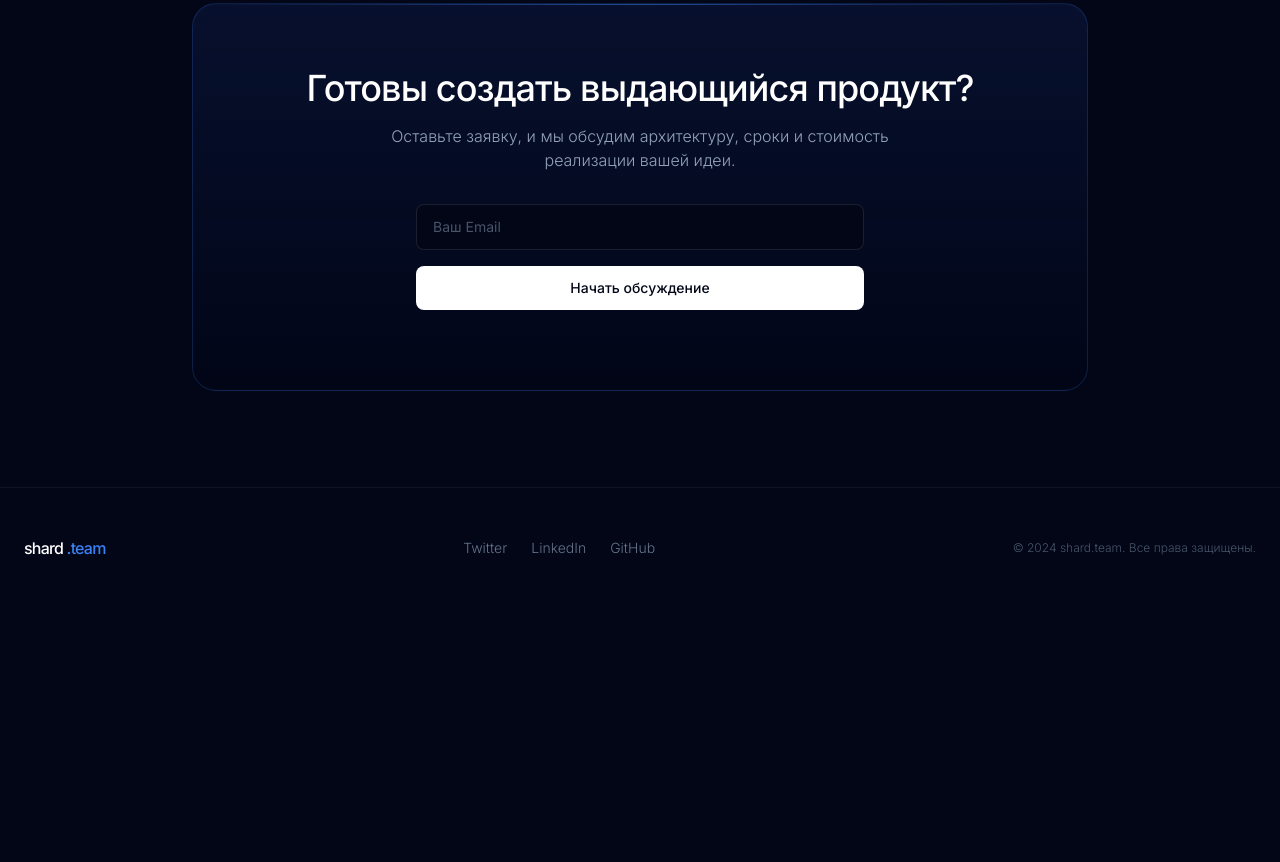
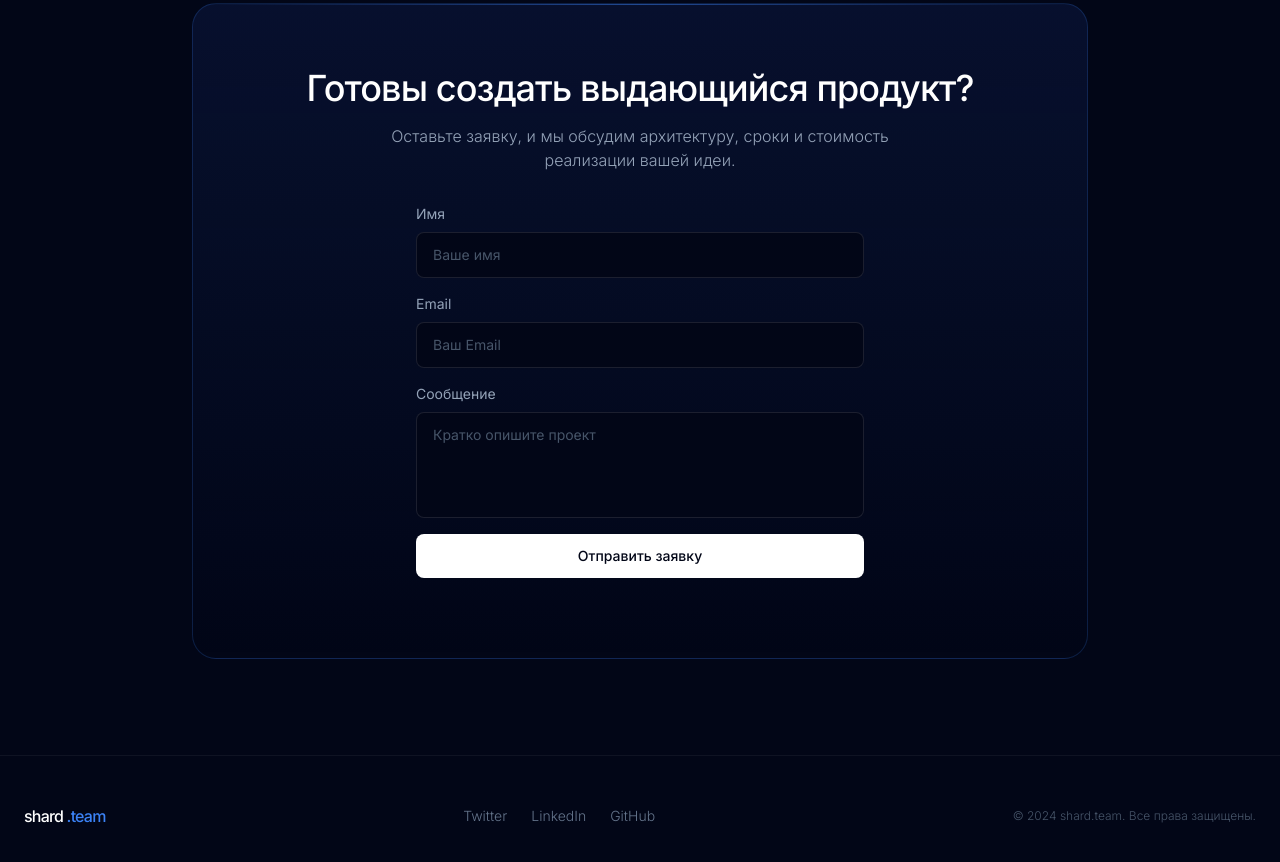
Before and after one commit to InzGIBA/shard.team, a plain HTML site: page index.html in a window 1280 px wide. Shown: the part 2903-3765 px from the top of the page. Before the commit the page ends 3511 px from the top, so only its background shows below. Drawn offline with nearby package versions, Linux system fonts and the light colour scheme.

Commit message:
Update index.html

```diff
--- a/index.html
+++ b/index.html
@@ -355,12 +355,62 @@ body { font-family: 'Inter', sans-serif; }
           реализации вашей идеи.
         </p>
 
-        <form class="max-w-md mx-auto flex flex-col gap-4">
-          <input type="email" placeholder="Ваш Email" class="w-full px-4 py-3 bg-slate-950 border border-white/10 rounded-lg focus:outline-none focus:border-blue-500 focus:ring-1 focus:ring-blue-500 text-sm text-white placeholder:text-slate-600 transition-all">
-          <button type="button" class="w-full px-4 py-3 bg-white text-slate-950 font-medium text-sm rounded-lg hover:bg-slate-200 transition-colors">
-            Начать обсуждение
+        <iframe name="hidden_iframe" style="display:none;"></iframe>
+
+        <form
+          action="https://docs.google.com/forms/d/e/1FAIpQLSfNAtLvGJMztRMf_xXQ1JhX10XaL2VdDzdwbSfK8aE2yeynEg/formResponse"
+          method="POST"
+          target="hidden_iframe"
+          class="max-w-md mx-auto flex flex-col gap-4 text-left"
+          onsubmit="this.style.display='none'; document.getElementById('success').style.display='block';"
+        >
+          <label class="flex flex-col gap-2 text-sm text-slate-400">
+            Имя
+            <input
+              name="entry.539847253"
+              type="text"
+              required
+              placeholder="Ваше имя"
+              class="w-full px-4 py-3 bg-slate-950 border border-white/10 rounded-lg focus:outline-none focus:border-blue-500 focus:ring-1 focus:ring-blue-500 text-sm text-white placeholder:text-slate-600 transition-all"
+            >
+          </label>
+
+          <label class="flex flex-col gap-2 text-sm text-slate-400">
+            Email
+            <input
+              name="entry.1682080009"
+              type="email"
+              required
+              placeholder="Ваш Email"
+              class="w-full px-4 py-3 bg-slate-950 border border-white/10 rounded-lg focus:outline-none focus:border-blue-500 focus:ring-1 focus:ring-blue-500 text-sm text-white placeholder:text-slate-600 transition-all"
+            >
+          </label>
+
+          <label class="flex flex-col gap-2 text-sm text-slate-400">
+            Сообщение
+            <textarea
+              name="entry.1303650424"
+              rows="4"
+              placeholder="Кратко опишите проект"
+              class="w-full px-4 py-3 bg-slate-950 border border-white/10 rounded-lg focus:outline-none focus:border-blue-500 focus:ring-1 focus:ring-blue-500 text-sm text-white placeholder:text-slate-600 transition-all resize-none"
+            ></textarea>
+          </label>
+
+          <button
+            type="submit"
+            class="w-full px-4 py-3 bg-white text-slate-950 font-medium text-sm rounded-lg hover:bg-slate-200 transition-colors"
+          >
+            Отправить заявку
           </button>
         </form>
+
+        <p
+          id="success"
+          style="display:none;"
+          class="max-w-md mx-auto px-4 py-3 rounded-lg border border-green-500/20 bg-green-500/10 text-green-300 text-sm"
+        >
+          Спасибо, заявка отправлена.
+        </p>
       </div>
     </section>
 
```
